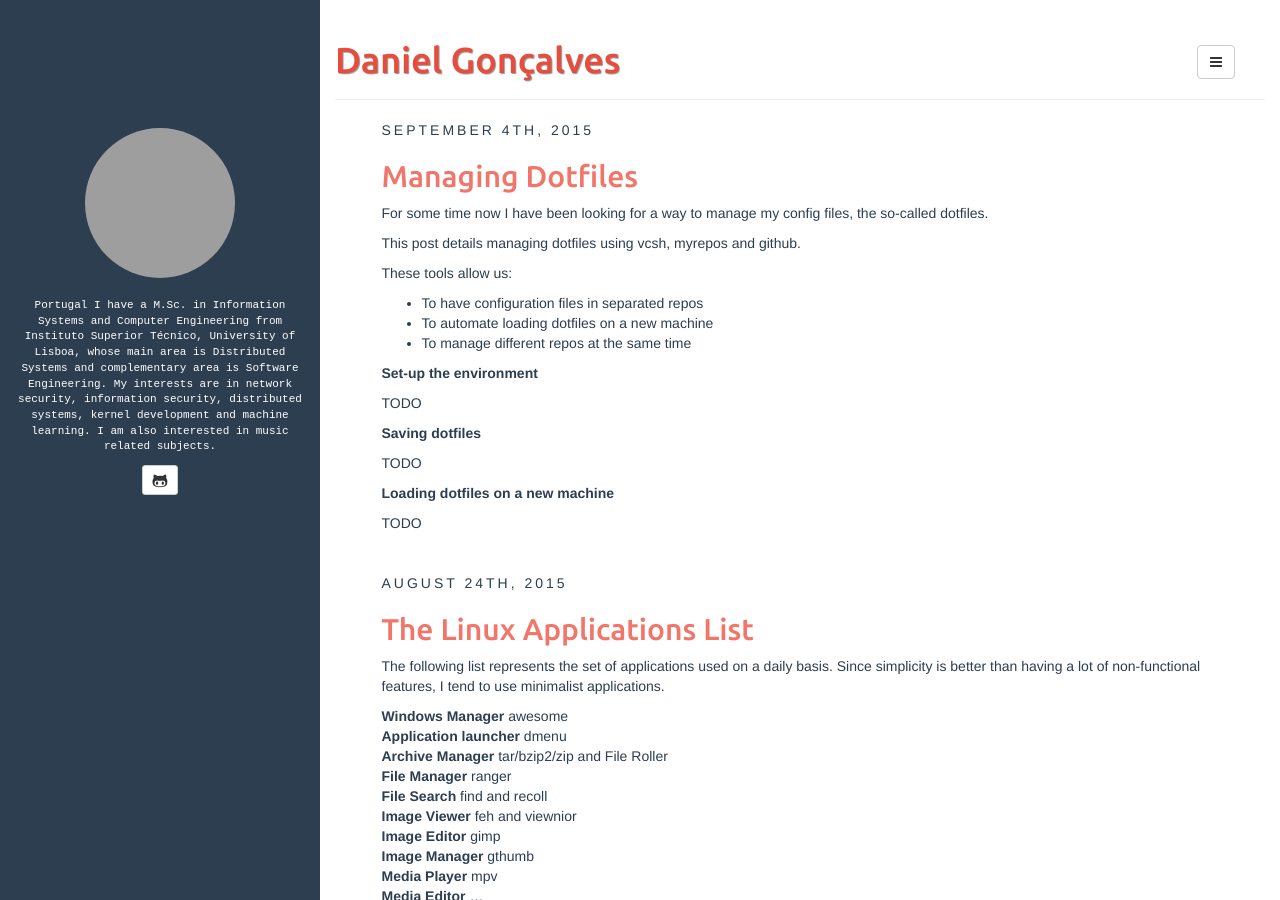
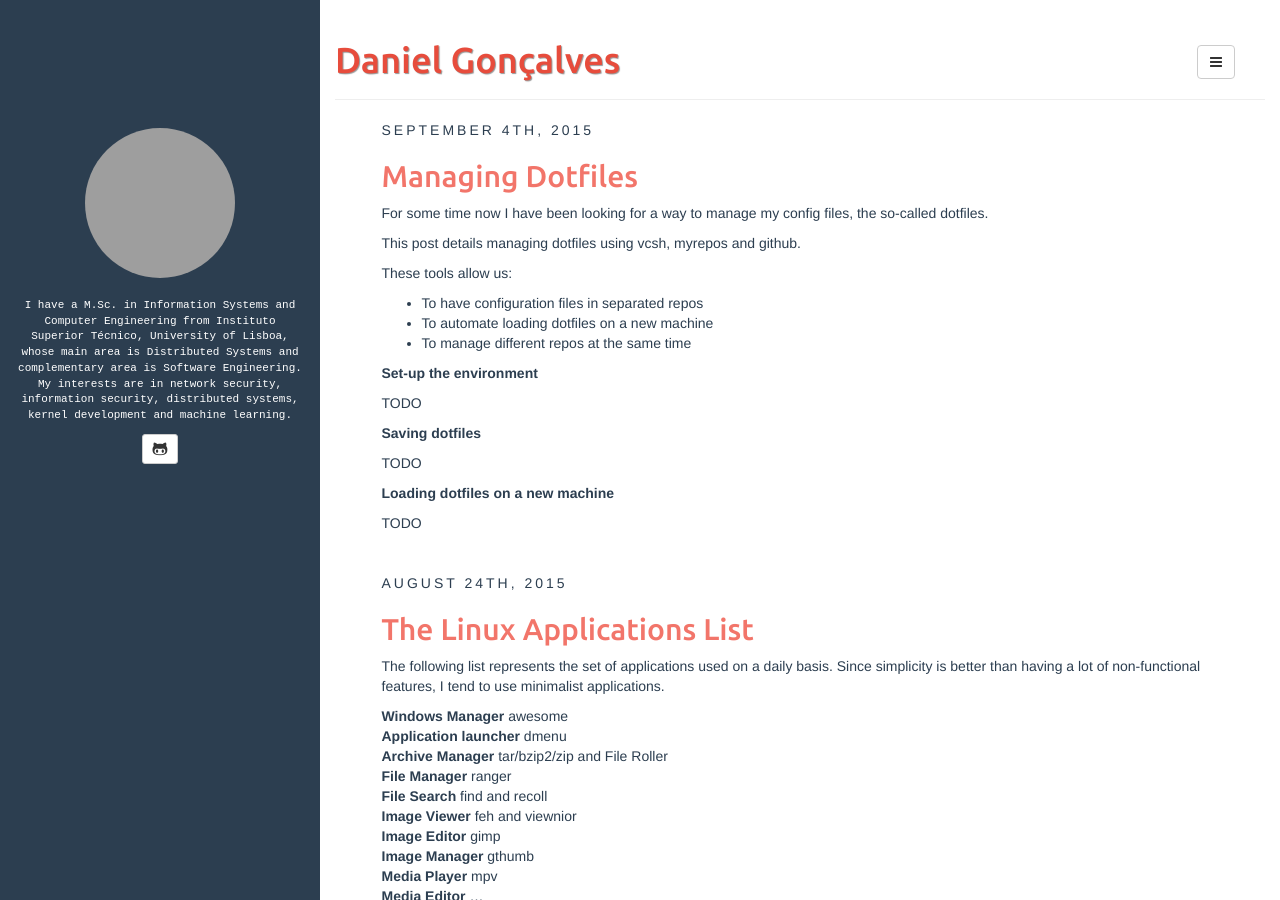
Before and after one commit to 2phost/2phost.github.io, a Jekyll site: the page built from index.html, in a window 1280 px wide and 900 px high. Built offline with Jekyll 4.4.1, drawn with Linux system fonts in a browser that asks for light colours; the list of posts is cut into pages by our own code; grey boxes are pictures that could not be loaded.

Commit message:
bio updated

```diff
--- a/_config.yml
+++ b/_config.yml
@@ -22,14 +22,10 @@ author:
   twitter:
   pinterest:
   linkedin:
-  bio: Portugal I have a M.Sc. in Information Systems and Computer Engineering from Instituto Superior Técnico, University of Lisboa, whose main area is Distributed Systems and complementary area is Software Engineering.
+  bio: I have a M.Sc. in Information Systems and Computer Engineering from Instituto Superior Técnico, University of Lisboa, whose main area is Distributed Systems and complementary area is Software Engineering.
 
         My interests are in network security, information security, distributed systems, kernel development and machine learning.
 
-        I am also interested in music related subjects.
-
-  Dissertation title: Automatic Diagnosis of Security Events in Complex Infrastructures using Logs
-  Dissertation grade: 17 out of 20
   email_md5: 479082164e06d6b1b0a0300095d541cd
 
 rss_path: feed.xml
```
